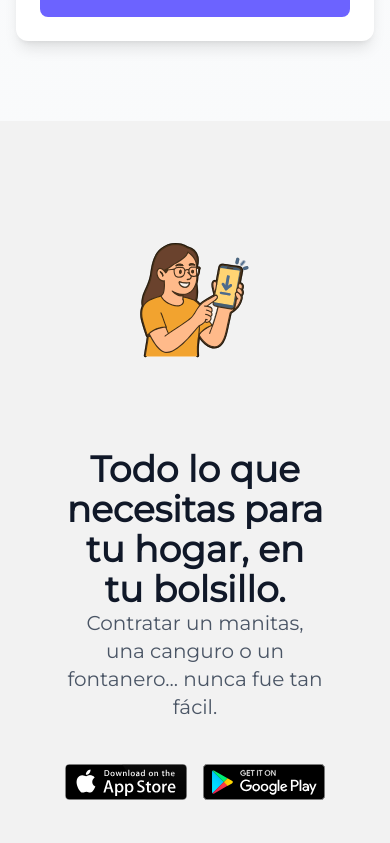
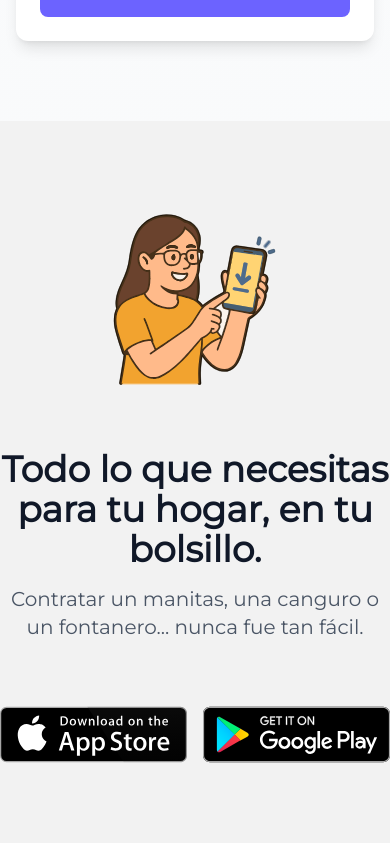
Before and after one commit to GuilleMarejada/helpy, a Nuxt app: page / in a window 390 px wide. Shown: the part 4781-5624 px from the top of the page. Built offline with nearby package versions, Linux system fonts and the light colour scheme.

Commit message:
Update APP section layout for improved responsiveness and visual consistency

```diff
--- a/pages/index.vue
+++ b/pages/index.vue
@@ -182,12 +182,12 @@
     </div>
 
     <!-- Sección APP -->
-    <div class="w-2/3 mx-auto pt-8">
+    <div class="w-full mx-auto pt-8">
       <!-- Top Section: Title, Subtitle, App Buttons -->
       <div class="flex flex-col md:flex-row items-center mb-16">
         <img src="/images/mujerapp1.svg" alt="App Mockup" class="w-1/2 h-74 rounded-lg mx-auto" />
         <div class="md:pl-12 text-center md:text-left">
-          <h2 class="text-4xl font-bold text-gray-900">Todo lo que necesitas para tu hogar, en tu bolsillo.</h2>
+          <h2 class="text-4xl font-bold text-gray-900 pb-4">Todo lo que necesitas para tu hogar, en tu bolsillo.</h2>
           <p class="text-gray-600 text-xl ">Contratar un manitas, una canguro o un fontanero... nunca fue tan fácil.
           </p>
           <div class="flex justify-center md:justify-start space-x-4">
```
